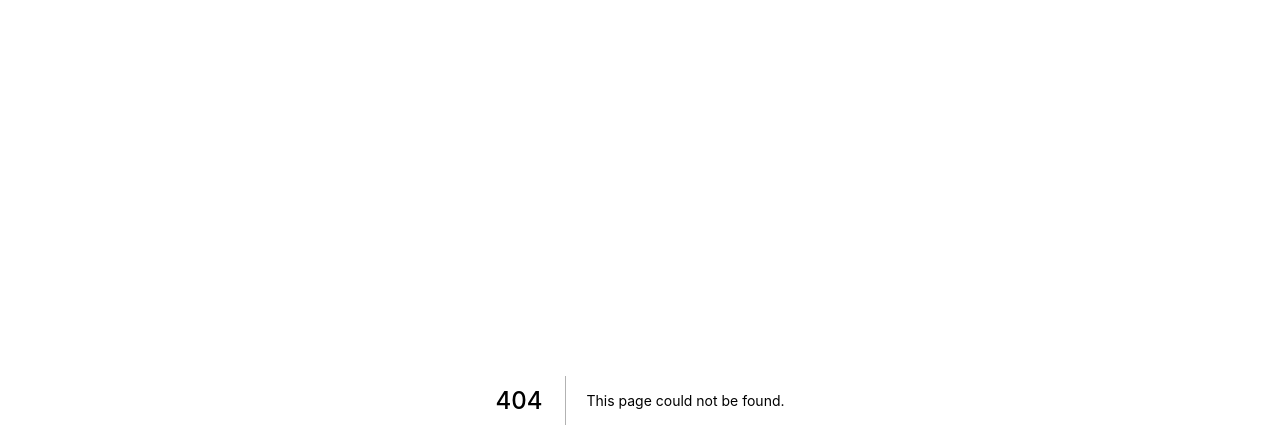
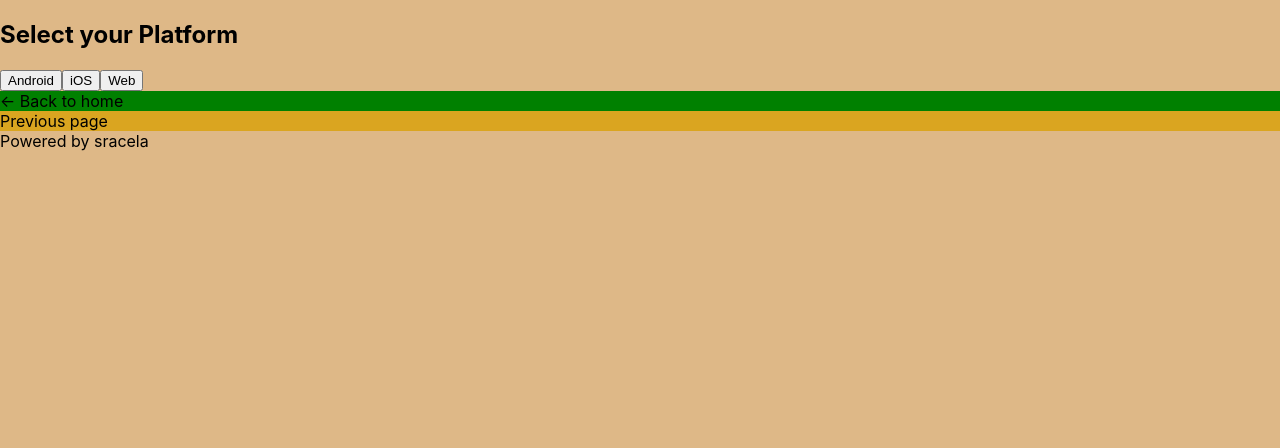
Before and after one commit to sracela/laiout, a Next.js app: page /converter in a window 1280 px wide. Before the commit this address had no page. Shown: the top 448 px of the page. Built offline with nearby package versions, Linux system fonts and the light colour scheme.

Commit message:
Structuring webapp: setting main pages, layout components and others

```diff
--- /dev/null
+++ b/components/layout.js
@@ -0,0 +1,39 @@
+import Head from 'next/head'
+import styles from './layout.module.css'
+import Link from 'next/link'
+
+const name = 'Sara Cela'
+export const siteTitle = 'Pix2code'
+
+export default function Layout({ children, home }) {
+    return (
+        <div className={styles.container}>
+            <Head>
+                <link rel="icon" href="/favicon.ico" />
+                <meta
+                    name="description"
+                    content="Convert GUI screenshots into code"
+                />
+                <meta name="og:title" content={siteTitle} />
+            </Head>
+            <header className={styles.header}></header>
+            <main>{children}</main>
+            {!home && (
+                <div className={styles.backToHome}>
+                    <Link href="/">
+                        <a>← Back to home</a>
+                    </Link>
+                </div>
+            )}
+            {!home && (
+                <div className={styles.backToPrevious}>
+                    <Link href="/">
+                        <a>Previous page</a>
+                    </Link>
+                </div>
+            )}
+            <footer>Powered by sracela</footer>
+        </div>
+    )
+
+}
--- /dev/null
+++ b/components/layout.module.css
@@ -0,0 +1,17 @@
+.container {
+        width:100%;
+        height: 100vh;
+        overflow: hidden;
+        background: burlywood;
+}
+.header {
+    background: brown;
+}
+
+.backToHome {
+    background-color: green;
+}
+
+.backToPrevious {
+    background-color: goldenrod;
+}
--- /dev/null
+++ b/pages/converter.js
@@ -0,0 +1,18 @@
+import Head from 'next/head'
+import Layout, { siteTitle } from '../components/layout'
+
+export default function Converter() {
+  return (
+    <Layout>
+      <Head>
+        <title>{siteTitle}</title>
+      </Head>
+      <section>
+        <h1>Select your Platform</h1>
+        <button>Android</button>
+        <button>iOS</button>
+        <button>Web</button>
+      </section>
+    </Layout>
+  )
+}
```
Also changed, not shown: pages/index.js (+15 -56 lines), public/images/background.jpg (added), public/vercel.svg (deleted).
